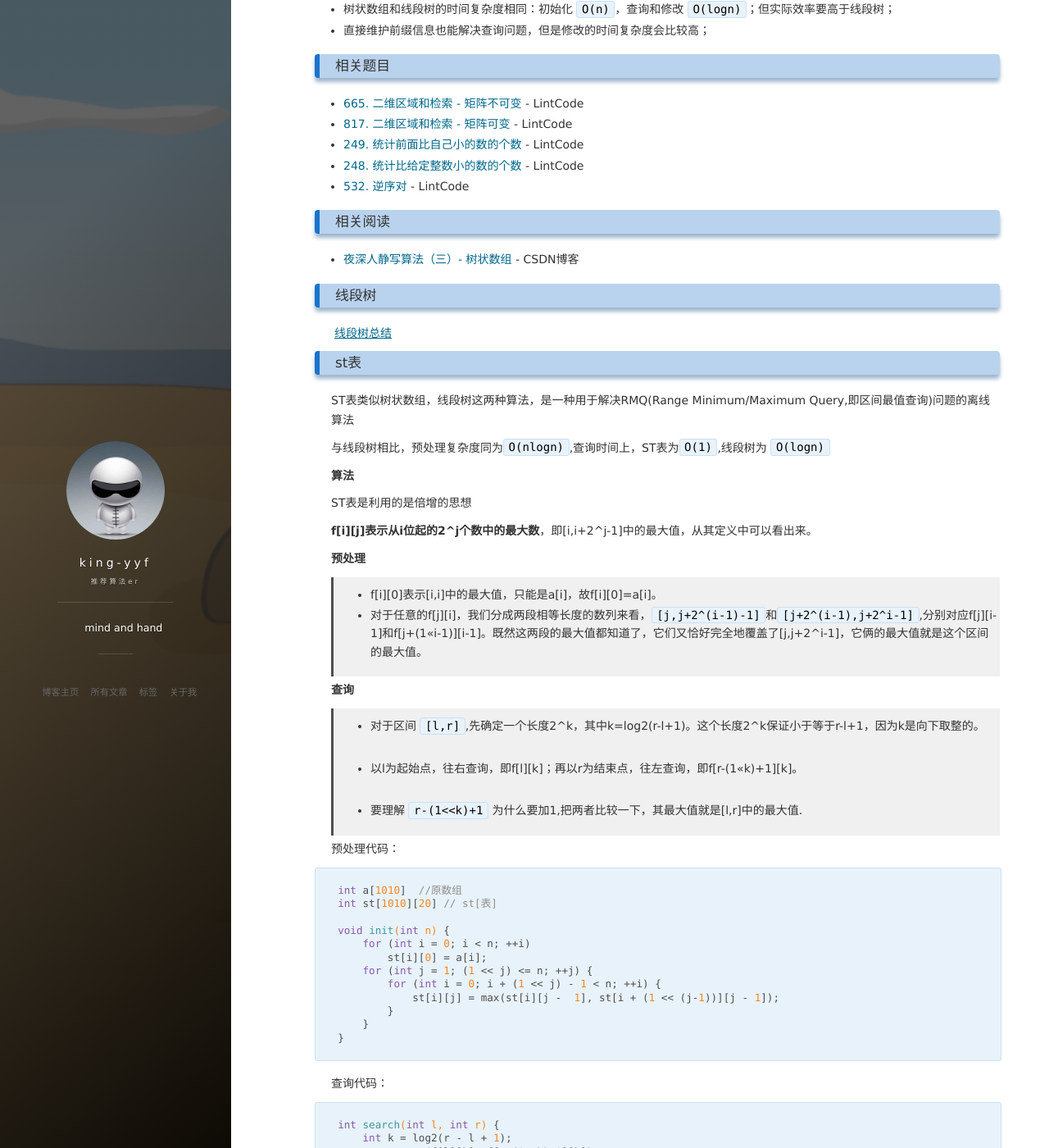
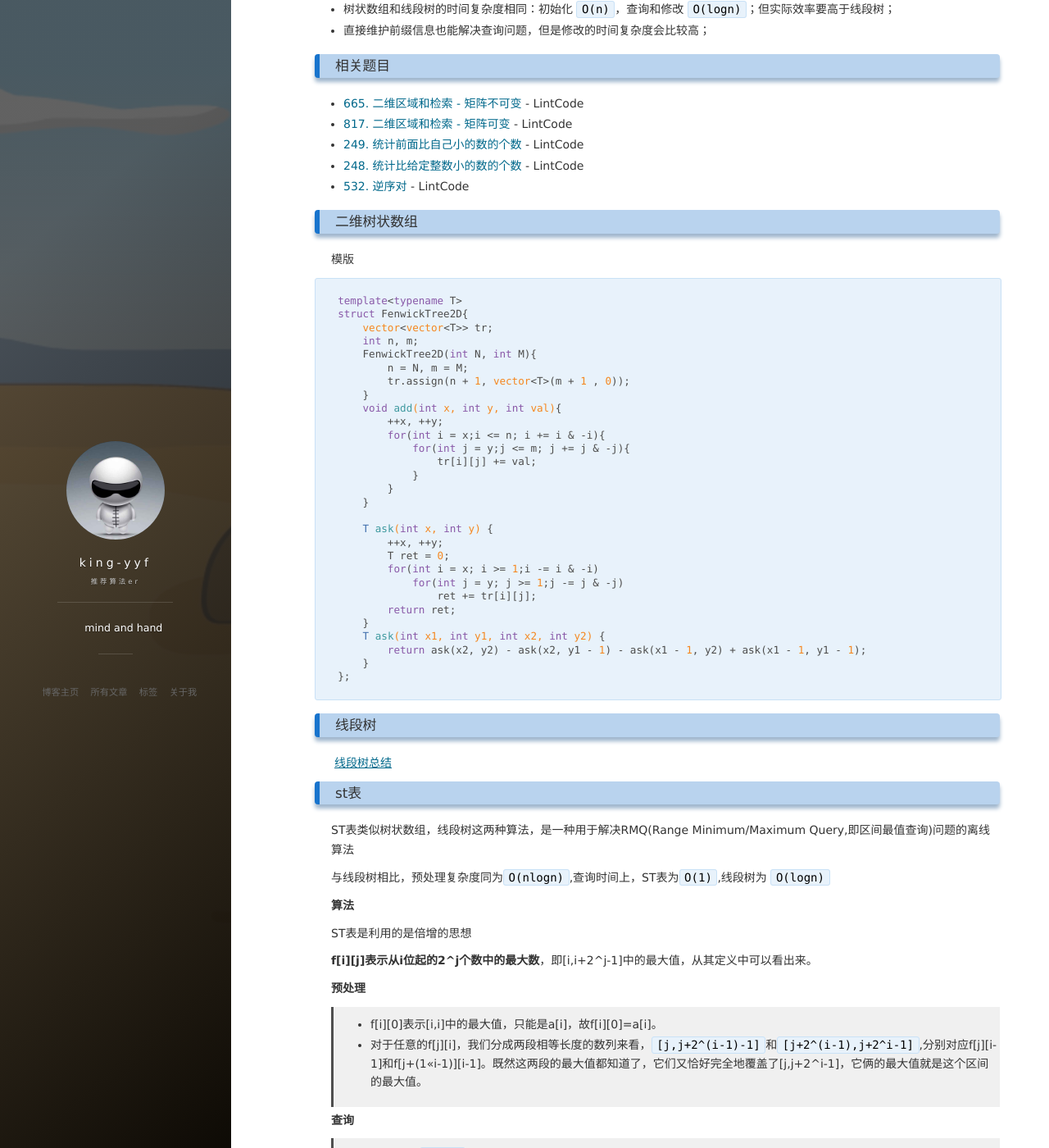
Before and after one commit to king-yyf/king-yyf.github.io, a Jekyll site: the page built from _posts/2020-09-05-data_structure.md, in a window 1280 px wide and 1400 px high, scrolled down 8934 px. Shown: the whole window at 82% size. Built offline with Jekyll 4.4.1, drawn with Linux system fonts in a browser that asks for light colours; nearby versions of some CDN libraries; comment, search, counter and statistics services are not loaded.

Commit message:
add bi fen

````diff
--- a/_posts/2020-09-05-data_structure.md
+++ b/_posts/2020-09-05-data_structure.md
@@ -22,7 +22,7 @@ Index
     - [树状数组的特点](#树状数组的特点)
     - [树状数组解决的几个问题](#树状数组解决的几个问题)
     - [相关题目](#相关题目)
-    - [相关阅读](#相关阅读)
+    - [二维树状数组](#二维树状数组)
 - [线段树](#线段树)
 - [ST 表](#st表)
 - [字典树（Trie）](#字典树trie)
@@ -481,8 +481,41 @@ add2(l, l * d), add2(r + 1, -(r + 1) * d);
 - [248. 统计比给定整数小的数的个数](https://www.lintcode.com/problem/count-of-smaller-number/description) - LintCode
 - [532. 逆序对](https://www.lintcode.com/problem/reverse-pairs/description) - LintCode
 
-### 相关阅读
-- [夜深人静写算法（三）- 树状数组](https://blog.csdn.net/WhereIsHeroFrom/article/details/78922383) - CSDN博客
+### 二维树状数组
+
+模版
+
+```c++
+template<typename T>
+struct FenwickTree2D{
+    vector<vector<T>> tr;
+    int n, m;
+    FenwickTree2D(int N, int M){
+        n = N, m = M;
+        tr.assign(n + 1, vector<T>(m + 1 , 0));
+    }
+    void add(int x, int y, int val){
+        ++x, ++y;
+        for(int i = x;i <= n; i += i & -i){
+            for(int j = y;j <= m; j += j & -j){
+                tr[i][j] += val;
+            }
+        }
+    }
+
+    T ask(int x, int y) {
+        ++x, ++y;
+        T ret = 0;
+        for(int i = x; i >= 1;i -= i & -i)
+            for(int j = y; j >= 1;j -= j & -j)
+                ret += tr[i][j];
+        return ret;
+    }
+    T ask(int x1, int y1, int x2, int y2) {
+        return ask(x2, y2) - ask(x2, y1 - 1) - ask(x1 - 1, y2) + ask(x1 - 1, y1 - 1);
+    }
+};
+```
 
 ### 线段树
 
````
